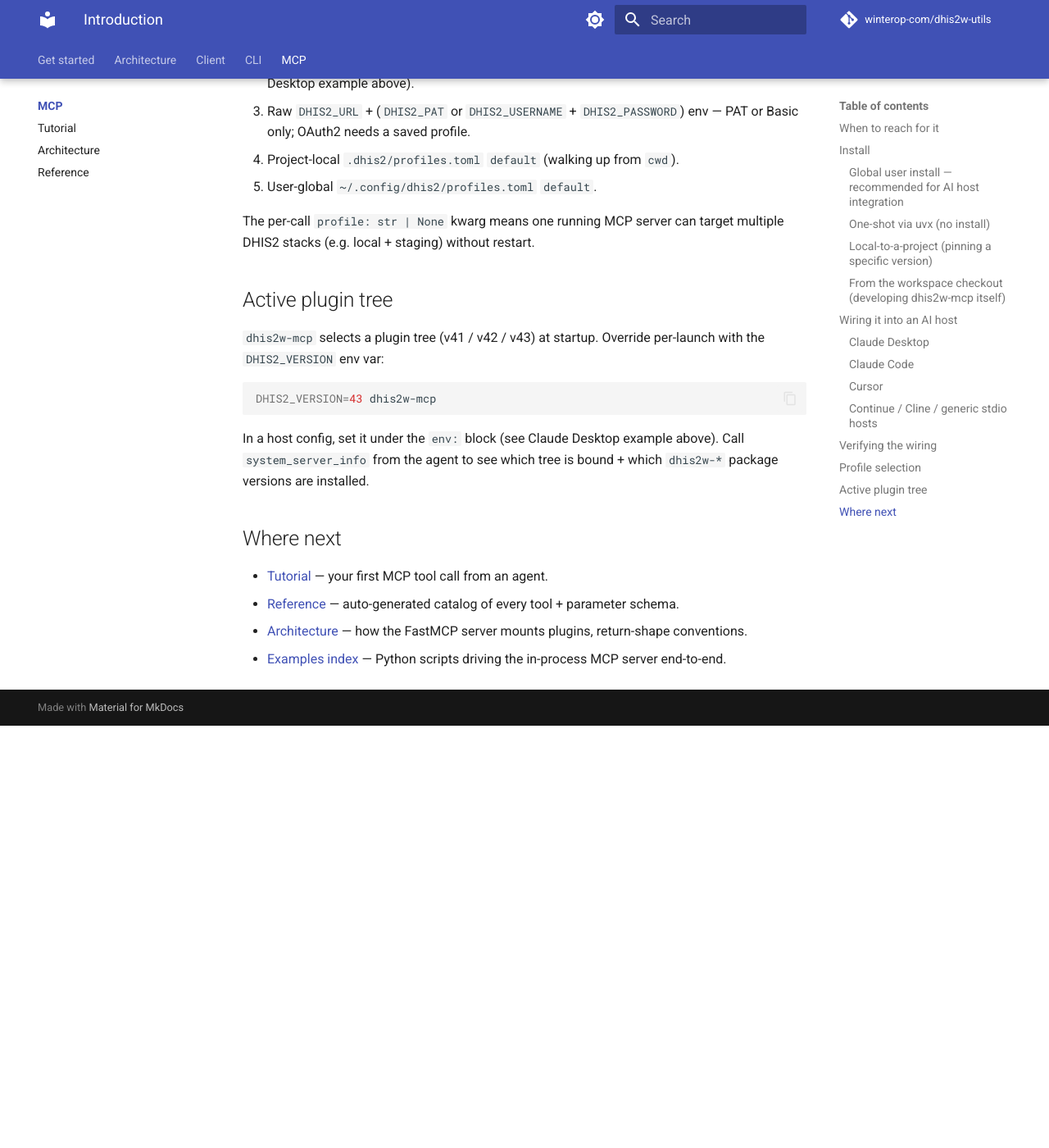
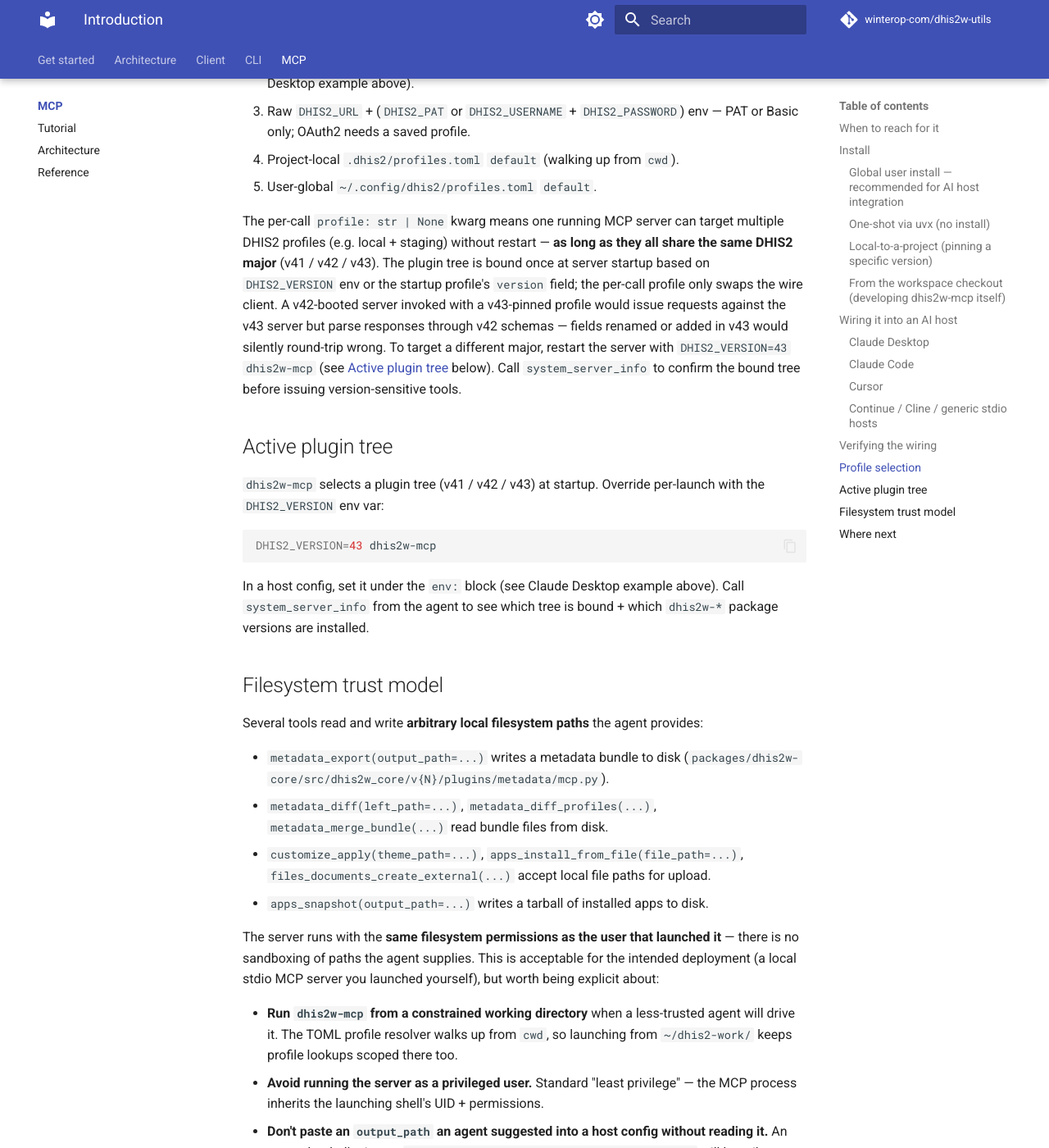
Before and after one commit to winterop-com/dhis2-utils, an MkDocs documentation site: the page built from docs/mcp/index.md, in a window 1280 px wide and 1400 px high, scrolled down 4490 px. Shown: the whole window at 82% size. Built offline with MkDocs 1.6.1 and Material for MkDocs 9.7.7, drawn with Linux system fonts in a browser that asks for light colours; comment, search, counter and statistics services are not loaded; before the commit the page ends 5375 px from its top, so only the background shows below that; some of the changed text lies outside the part shown.

Commit message:
docs: clarify single-major MCP server + filesystem trust + stale claims (#335)
Three findings landed together since they all touch documentation and
nothing else:

- docs/mcp/index.md (#190 in the audit): the per-call profile kwarg
  works only within the DHIS2 major the server booted with. A
  v42-booted server given a v43 profile parses responses with v42
  schemas — silent field round-trip bugs. Add this caveat + point at
  the existing 'restart with DHIS2_VERSION' workaround.
- docs/mcp/index.md: new 'Filesystem trust model' section covering
  metadata_export(output_path), metadata_diff(left_path), customize_apply,
  apps_install_from_file, apps_snapshot, etc. Spell out that paths are
  unsandboxed, recommend constrained cwd, no privileged launch, and
  container/nsjail isolation for stricter setups.
- docs/testing.md (#90): drop the 'Tracker / data values / analytics
  modules don't exist yet' line — those landed long ago. Replace with
  the current honest gap: per-version tests/v{41,43}/ trees aren't
  filled in yet, so v41/v43 hand-written code is omitted from coverage.
- docs/architecture/mcp.md (#19): refresh the build_server() snippet
  to include resolve_startup_version() + _eager_rebuild_tool_return_types(),
  add a paragraph explaining what each does.

```diff
--- a/docs/mcp/index.md
+++ b/docs/mcp/index.md
@@ -187,7 +187,7 @@ The server picks its DHIS2 profile from the standard `dhis2w-core` resolution ch
 4. Project-local `.dhis2/profiles.toml` `default` (walking up from `cwd`).
 5. User-global `~/.config/dhis2/profiles.toml` `default`.
 
-The per-call `profile: str | None` kwarg means one running MCP server can target multiple DHIS2 stacks (e.g. local + staging) without restart.
+The per-call `profile: str | None` kwarg means one running MCP server can target multiple DHIS2 profiles (e.g. local + staging) without restart — **as long as they all share the same DHIS2 major** (v41 / v42 / v43). The plugin tree is bound once at server startup based on `DHIS2_VERSION` env or the startup profile's `version` field; the per-call profile only swaps the wire client. A v42-booted server invoked with a v43-pinned profile would issue requests against the v43 server but parse responses through v42 schemas — fields renamed or added in v43 would silently round-trip wrong. To target a different major, restart the server with `DHIS2_VERSION=43 dhis2w-mcp` (see [Active plugin tree](#active-plugin-tree) below). Call `system_server_info` to confirm the bound tree before issuing version-sensitive tools.
 
 ## Active plugin tree
 
@@ -199,6 +199,24 @@ DHIS2_VERSION=43 dhis2w-mcp
 
 In a host config, set it under the `env:` block (see Claude Desktop example above). Call `system_server_info` from the agent to see which tree is bound + which `dhis2w-*` package versions are installed.
 
+## Filesystem trust model
+
+Several tools read and write **arbitrary local filesystem paths** the agent provides:
+
+- `metadata_export(output_path=...)` writes a metadata bundle to disk (`packages/dhis2w-core/src/dhis2w_core/v{N}/plugins/metadata/mcp.py`).
+- `metadata_diff(left_path=...)`, `metadata_diff_profiles(...)`, `metadata_merge_bundle(...)` read bundle files from disk.
+- `customize_apply(theme_path=...)`, `apps_install_from_file(file_path=...)`, `files_documents_create_external(...)` accept local file paths for upload.
+- `apps_snapshot(output_path=...)` writes a tarball of installed apps to disk.
+
+The server runs with the **same filesystem permissions as the user that launched it** — there is no sandboxing of paths the agent supplies. This is acceptable for the intended deployment (a local stdio MCP server you launched yourself), but worth being explicit about:
+
+- **Run `dhis2w-mcp` from a constrained working directory** when a less-trusted agent will drive it. The TOML profile resolver walks up from `cwd`, so launching from `~/dhis2-work/` keeps profile lookups scoped there too.
+- **Avoid running the server as a privileged user.** Standard "least privilege" — the MCP process inherits the launching shell's UID + permissions.
+- **Don't paste an `output_path` an agent suggested into a host config without reading it.** An agent that hallucinates `output_path="/etc/cron.daily/metadata-dump"` will happily try to write there if the user owns the file.
+- **The MCP server only mutates DHIS2 server state through tools that already require auth.** The filesystem surface is purely local; agents can't reach beyond what `dhis2w-mcp`'s host user can already do.
+
+If you need stricter isolation, run `dhis2w-mcp` inside a container or a `nsjail`-style sandbox that pins `cwd` and limits writeable paths.
+
 ## Where next
 
 - [Tutorial](tutorial.md) — your first MCP tool call from an agent.
```
Also changed, not shown: docs/architecture/mcp.md (+6 -1 lines), docs/testing.md (+2 -3 lines), 1 other file.
